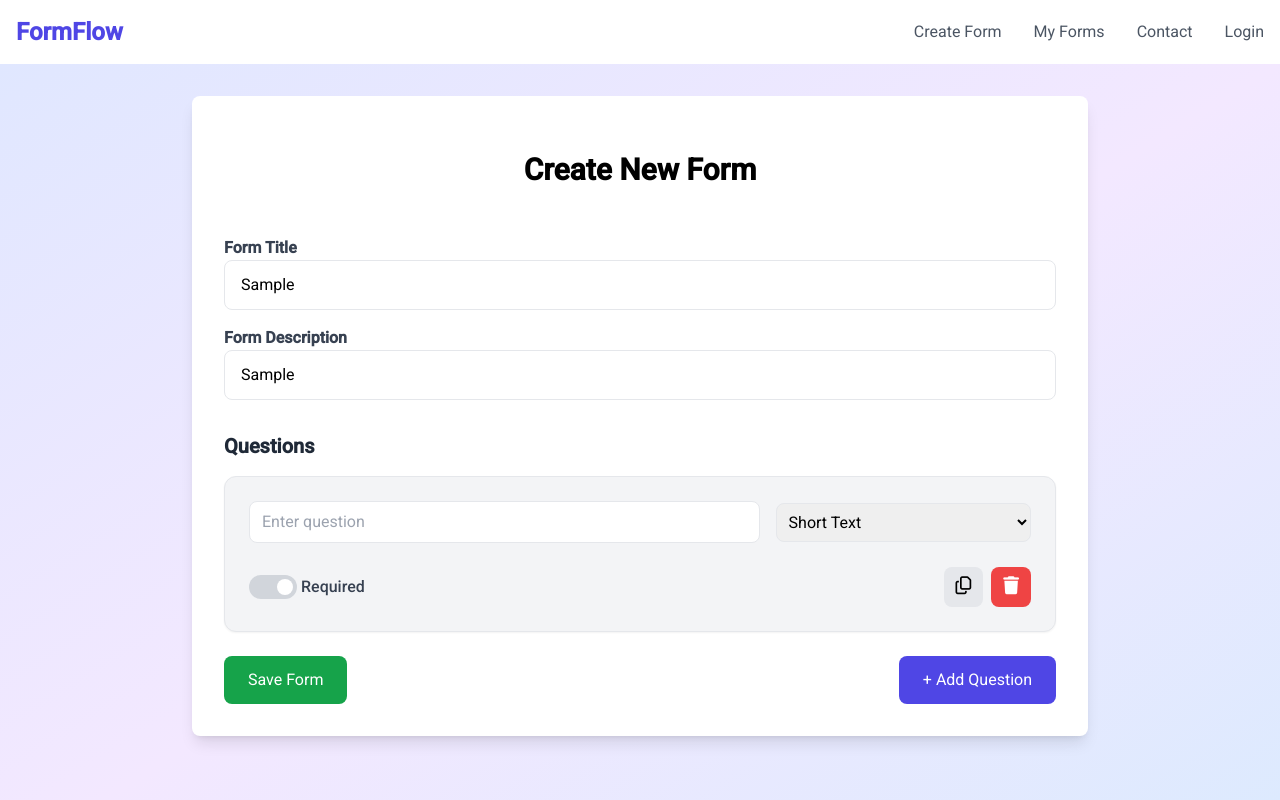
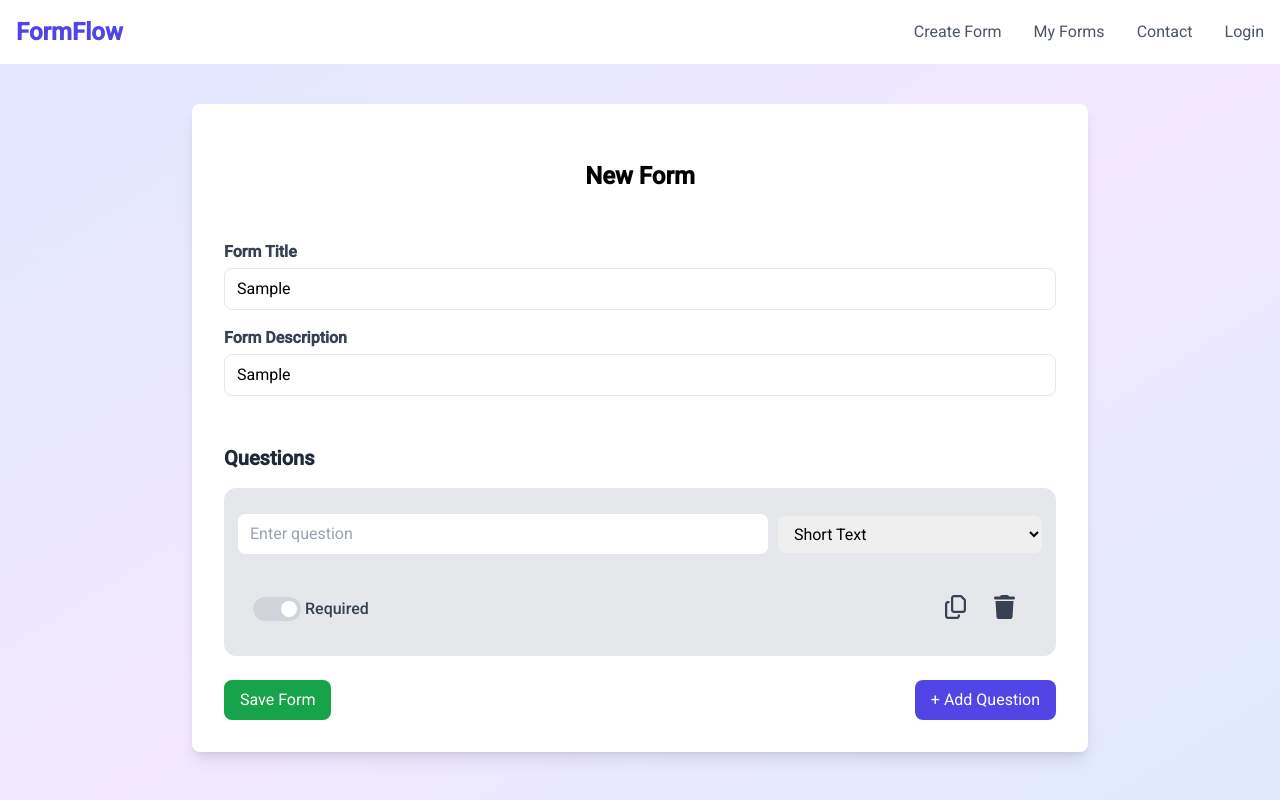
Before and after one commit to ritiknegi10/FormFlow_Frontend, an Angular app: page /create in a window 1280 px wide. Both pictures are taken after typing "Sample", "Sample" into the empty fields and a click on the button "+ Add Question". Shown: the top 800 px of the page. Built offline with nearby package versions, Linux system fonts and the light colour scheme.

Commit message:
added minor changes in create-form

```diff
--- a/src/app/components/create-form/create-form.component.html
+++ b/src/app/components/create-form/create-form.component.html
@@ -71,43 +71,43 @@
     <link rel="stylesheet" href="https://cdnjs.cloudflare.com/ajax/libs/font-awesome/6.5.1/css/all.min.css">
 </head>
 
-<div class="min-h-screen bg-gradient-to-br from-indigo-100 via-purple-100 to-blue-100 p-8">
+<div class="min-h-screen bg-gradient-to-br from-indigo-100 via-purple-100 to-blue-100 pt-10 pb-20">
     <div class="max-w-4xl mx-auto bg-white rounded-lg shadow-lg p-8">
-        <h2 class="font-bold text-3xl text-center mt-6 mb-12">Create New Form</h2>
+        <h2 class="font-bold text-2xl text-center mt-6 mb-12">New Form</h2>
 
         <form [formGroup]="formBuilder" (ngSubmit)="onSubmit()">
             <!-- Form header -->
             <div class="space-y-4">
                 <div>
-                <label class="block text-gray-700 font-semibold">Form Title</label>
+                <label class="block text-gray-700 font-semibold mb-1 mt-4">Form Title</label>
                 <input type="text" formControlName="title"
-                    class="w-full px-4 py-3 border rounded-lg focus:outline-none focus:ring-2 focus:ring-indigo-500" />
+                    class="w-full px-3 py-2 border rounded-lg focus:outline-none focus:ring-2 focus:ring-indigo-500" />
                 </div>
 
                 <div>
-                <label class="block text-gray-700 font-semibold">Form Description</label>
+                <label class="block text-gray-700 font-semibold mb-1 mt-4">Form Description</label>
                 <input type="text" formControlName="description"
-                    class="w-full px-4 py-3 border rounded-lg focus:outline-none focus:ring-2 focus:ring-indigo-500" />
+                    class="w-full px-3 py-2 border rounded-lg focus:outline-none focus:ring-2 focus:ring-indigo-500" />
                 </div>
             </div>
 
             <!-- Questions Section -->
-            <div class="mt-8">
+            <div class="mt-12">
                 <h3 class="text-xl font-semibold text-gray-800 mb-4">Questions</h3>
 
                 <!-- Questions List -->
                 <div formArrayName="questions" class="space-y-6">
                 <div *ngFor="let question of questions.controls; let i = index" [formGroupName]="i"
-                    class="p-6 border rounded-xl bg-gray-100 shadow-sm">
+                    class="py-6 px-3 border rounded-xl bg-gray-200 hover:shadow-lg">
 
                     <!-- Question input -->
-                    <div class="flex gap-4 items-center">
+                    <div class="flex gap-2 items-center">
                     <input type="text" formControlName="questionText"
                         class="w-2/3 px-3 py-2 border rounded-lg focus:outline-none focus:ring-2 focus:ring-indigo-600"
                         placeholder="Enter question" />
 
                     <select formControlName="type"
-                        class="w-1/3 p-2 border rounded-lg">
+                        class="w-1/3 px-3 py-2 border rounded-lg">
                         <option value="shortText">Short Text</option>
                         <option value="paragraph">Paragraph</option>
                         <option value="multipleChoice">Multiple Choice</option>
@@ -118,21 +118,21 @@
 
                     <!-- Options -->
                     <div *ngIf="question.get('type')?.value !== 'shortText' && question.get('type')?.value !== 'paragraph'" class="mt-4">
-                    <h4 class="text-gray-700 font-semibold">Options</h4>
+                    <h4 class="text-gray-700 font-semibold px-2">Options</h4>
                     <div formArrayName="options" class="space-y-2 mt-2">
                         <div *ngFor="let option of getOptions(questions.at(i)).controls; let j = index" class="flex gap-2">
-                        <input type="text" [formControlName]="j" class="w-full px-3 py-2 border rounded-lg focus:ring-2 focus:ring-indigo-500" placeholder="Option">
-                        <button (click)="removeOption(i, j)" class="p-2 bg-red-500 text-white rounded-lg hover:bg-red-600">✖</button>
+                        <input type="text" [formControlName]="j" class="w-full px-3 py-2 border rounded-lg focus:outline-none focus:ring-2 focus:ring-indigo-600" placeholder="Option">
+                        <button (click)="removeOption(i, j)" class="px-3 rounded-full text-gray-700 hover:bg-gray-300">✖</button>
                         </div>
-                        <button (click)="addOption(i)" type="button" class="mt-2 px-4 py-2 text-indigo-600 text-sm font-semibold hover:bg-gray-200 rounded-lg">
+                        <button (click)="addOption(i)" type="button" class="px-4 py-2 text-indigo-600 text-sm font-semibold hover:bg-gray-300 rounded-lg">
                         + Add Option
                         </button>
                     </div>
                     </div>
 
                     <!-- Actions -->
-                    <div class="flex justify-between items-center mt-6">
-                        <label class="mr-5 flex items-center justify-center cursor-pointer">
+                    <div class="flex justify-between items-center mt-8 px-4">
+                        <label class="flex items-center justify-center cursor-pointer">
 
                             <input type="checkbox" formControlName="required" class="sr-only peer">
                             <div class="relative w-12 h-6 bg-gray-300 rounded-full transition peer-checked:bg-indigo-600"></div>
@@ -141,17 +141,16 @@
 
                         </label>
 
-                    <div class="flex gap-2">
+                    <div class="flex gap-1">
                         <button (click)="duplicateQuestion(i)" type="button"
-                        class="px-3 py-2 bg-gray-200 hover:bg-gray-300 rounded-lg">
-                        <i class="fa-regular fa-copy text-lg"></i>
-                        <!-- <i class="fa-regular fa-copy" style="font-size: 1.25rem;"></i> -->
+                        class="px-3 py-2 text-gray-700 hover:bg-gray-300 rounded-lg">
+                        <i class="fa-regular fa-copy text-2xl"></i>
 
 
                         </button>
                         <button (click)="removeQuestion(i)"
-                        class="px-3 py-2 bg-red-500 text-white hover:bg-red-600 rounded-lg">
-                        <i class="fa-solid fa-trash text-lg"></i>
+                        class="px-3 py-2 text-gray-700 hover:bg-gray-300 rounded-lg">
+                        <i class="fa-solid fa-trash text-2xl"></i>
                         </button>
                     </div>
                     </div>
@@ -163,11 +162,11 @@
             <!-- Form Footer -->
             <div class="mt-6 flex justify-between">
                 <button *ngIf="questions.length>=1" type="submit"
-                class="text-white bg-green-600 px-6 py-3 rounded-lg hover:bg-green-700">
+                class="text-white bg-green-600 px-4 py-2 rounded-lg hover:bg-green-700">
                 Save Form
                 </button>
                 <button (click)="addQuestion()" type="button"
-                class="bg-indigo-600 text-white px-6 py-3 rounded-lg hover:bg-indigo-700">
+                class="bg-indigo-600 text-white px-4 py-2 rounded-lg hover:bg-indigo-700">
                 + Add Question
                 </button>
             </div>
```
